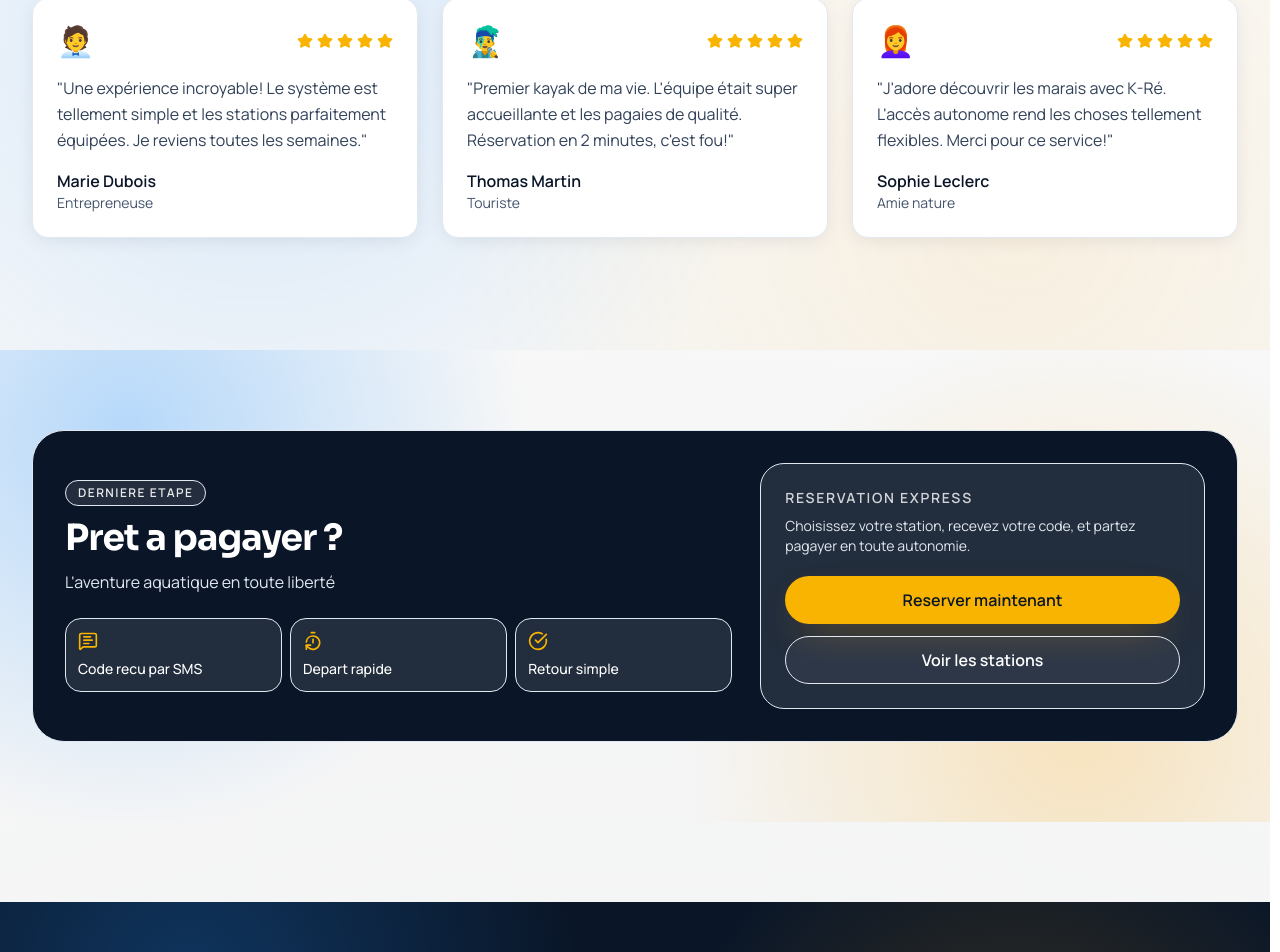
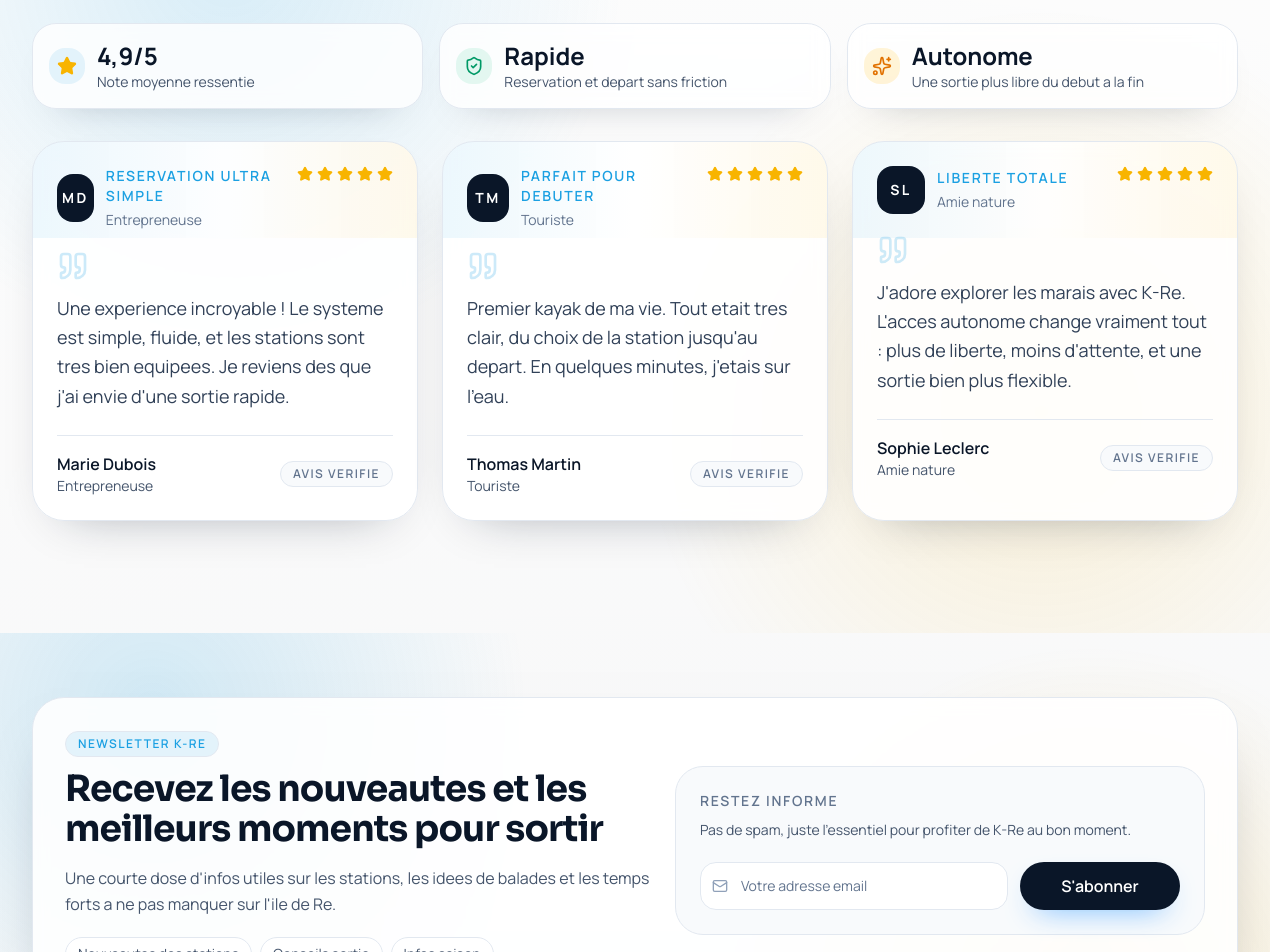
Before and after one commit to DivaEasy1/K-re, a Next.js app: page / in a window 1280 px wide. Shown: the part 5661-6613 px from the top of the page. Built offline with nearby package versions, Linux system fonts and the light colour scheme; no server answers.

Commit message:
Add Newsletter section

```diff
--- a/app/page.tsx
+++ b/app/page.tsx
@@ -59,6 +59,50 @@ export default function HomePage() {
       <StationsPreview stations={stations} />
       <ActivitiesPreview activities={activities} />
       <TestimonialsSection />
+
+      <section className="relative overflow-hidden py-12 sm:py-16">
+        <div className="pointer-events-none absolute inset-0 bg-[radial-gradient(circle_at_12%_18%,rgba(27,160,226,0.18),transparent_32%),radial-gradient(circle_at_86%_82%,rgba(248,180,0,0.16),transparent_30%)]" />
+        <div className="relative mx-auto max-w-7xl px-4 sm:px-6 lg:px-8">
+          <div className="grid gap-6 overflow-hidden rounded-4xl border border-brand-dark/10 bg-white/88 p-6 shadow-[0_26px_60px_-38px_rgba(10,22,40,0.55)] backdrop-blur sm:p-8 lg:grid-cols-[1.05fr_0.95fr] lg:items-center">
+            <div>
+              <p className="mb-3 inline-flex rounded-full border border-brand-blue/15 bg-brand-blue/10 px-3 py-1 text-xs font-semibold uppercase tracking-[0.12em] text-brand-blue">
+                Newsletter K-Re
+              </p>
+              <h2 className="section-heading font-heading text-3xl font-bold tracking-tight text-brand-dark sm:text-4xl">
+                Recevez les nouveautes et les meilleurs moments pour sortir
+              </h2>
+              <p className="mt-4 max-w-2xl text-sm leading-relaxed text-slate-600 sm:text-base">
+                Une courte dose d&apos;infos utiles sur les stations, les idees de balades et les
+                temps forts a ne pas manquer sur l&apos;ile de Re.
+              </p>
+
+              <div className="mt-5 flex flex-wrap gap-2 text-sm text-slate-600">
+                <span className="rounded-full border border-slate-200 bg-white px-3 py-1.5">
+                  Nouveautes des stations
+                </span>
+                <span className="rounded-full border border-slate-200 bg-white px-3 py-1.5">
+                  Conseils sortie
+                </span>
+                <span className="rounded-full border border-slate-200 bg-white px-3 py-1.5">
+                  Infos saison
+                </span>
+              </div>
+            </div>
+
+            <div className="rounded-[1.75rem] border border-slate-200/80 bg-slate-50/90 p-5 sm:p-6">
+              <p className="text-sm font-semibold uppercase tracking-[0.12em] text-slate-500">
+                Restez informe
+              </p>
+              <p className="mt-2 text-sm leading-relaxed text-slate-600">
+                Pas de spam, juste l&apos;essentiel pour profiter de K-Re au bon moment.
+              </p>
+              <div className="mt-5">
+                <NewsletterForm />
+              </div>
+            </div>
+          </div>
+        </div>
+      </section>
 
       <section className="relative overflow-hidden py-20">
         <div className="pointer-events-none absolute inset-0 bg-[radial-gradient(circle_at_10%_18%,rgba(30,144,255,0.3),transparent_33%),radial-gradient(circle_at_85%_80%,rgba(255,165,0,0.23),transparent_35%)]" />
--- a/components/home/NewsletterForm.tsx
+++ b/components/home/NewsletterForm.tsx
@@ -1,7 +1,8 @@
 'use client'
 
 import { useState } from 'react'
-import { Mail, Check } from 'lucide-react'
+import { Check, Mail } from 'lucide-react'
+
 import { Button } from '@/components/ui/button'
 
 export default function NewsletterForm() {
@@ -25,45 +26,45 @@ export default function NewsletterForm() {
       await new Promise((resolve) => setTimeout(resolve, 800))
 
       setStatus('success')
-      setMessage('Merci! Vérifiez votre email pour confirmer.')
+      setMessage('Merci ! Verifiez votre email pour confirmer votre inscription.')
       setEmail('')
 
       setTimeout(() => {
         setStatus('idle')
         setMessage('')
       }, 5000)
-    } catch (error) {
+    } catch {
       setStatus('error')
-      setMessage('Une erreur est survenue. Veuillez réessayer.')
+      setMessage('Une erreur est survenue. Veuillez reessayer.')
     }
   }
 
   return (
     <form onSubmit={handleSubmit} className="space-y-3">
-      <div className="relative flex gap-2">
+      <div className="relative flex flex-col gap-3 sm:flex-row">
         <div className="relative flex-1">
           <Mail className="pointer-events-none absolute left-3 top-1/2 h-4 w-4 -translate-y-1/2 text-slate-400" />
           <input
             type="email"
             value={email}
             onChange={(e) => setEmail(e.target.value)}
-            placeholder="Votre email"
-            className="h-11 w-full rounded-lg border border-slate-300 bg-white pl-10 pr-4 text-sm text-brand-dark placeholder:text-slate-500 focus-visible:outline-none focus-visible:ring-2 focus-visible:ring-brand-blue focus-visible:ring-offset-2 disabled:cursor-not-allowed disabled:opacity-50"
+            placeholder="Votre adresse email"
+            className="h-12 w-full rounded-2xl border border-slate-300/85 bg-white pl-10 pr-4 text-sm text-brand-dark placeholder:text-slate-500 focus-visible:outline-none focus-visible:ring-2 focus-visible:ring-brand-blue focus-visible:ring-offset-2 disabled:cursor-not-allowed disabled:opacity-50"
             disabled={status === 'loading'}
           />
         </div>
         <Button
           type="submit"
-          size="sm"
+          size="lg"
           disabled={status === 'loading' || status === 'success'}
-          className="px-6"
+          className="min-w-40 bg-brand-dark text-white hover:bg-slate-800"
         >
           {status === 'loading' && 'Envoi...'}
           {status === 'success' && <Check className="h-4 w-4" />}
-          {status !== 'loading' && status !== 'success' && 'S\'abonner'}
+          {status !== 'loading' && status !== 'success' && "S'abonner"}
         </Button>
       </div>
-      {message && (
+      {message ? (
         <p
           className={`text-xs font-medium ${
             status === 'success' ? 'text-emerald-600' : 'text-red-600'
@@ -71,7 +72,7 @@ export default function NewsletterForm() {
         >
           {message}
         </p>
-      )}
+      ) : null}
     </form>
   )
 }
--- a/components/home/TestimonialsSection.tsx
+++ b/components/home/TestimonialsSection.tsx
@@ -1,4 +1,4 @@
-import { Star } from 'lucide-react'
+import { Quote, ShieldCheck, Sparkles, Star } from 'lucide-react'
 
 const testimonials = [
   {
@@ -6,75 +6,134 @@ const testimonials = [
     name: 'Marie Dubois',
     role: 'Entrepreneuse',
     content:
-      'Une expérience incroyable! Le système est tellement simple et les stations parfaitement équipées. Je reviens toutes les semaines.',
+      "Une experience incroyable ! Le systeme est simple, fluide, et les stations sont tres bien equipees. Je reviens des que j'ai envie d'une sortie rapide.",
     rating: 5,
-    image: '🧑‍💼',
+    initials: 'MD',
+    highlight: 'Reservation ultra simple',
   },
   {
     id: 2,
     name: 'Thomas Martin',
     role: 'Touriste',
     content:
-      'Premier kayak de ma vie. L\'équipe était super accueillante et les pagaies de qualité. Réservation en 2 minutes, c\'est fou!',
+      "Premier kayak de ma vie. Tout etait tres clair, du choix de la station jusqu'au depart. En quelques minutes, j'etais sur l'eau.",
     rating: 5,
-    image: '👨‍🎤',
+    initials: 'TM',
+    highlight: 'Parfait pour debuter',
   },
   {
     id: 3,
     name: 'Sophie Leclerc',
     role: 'Amie nature',
     content:
-      'J\'adore découvrir les marais avec K-Ré. L\'accès autonome rend les choses tellement flexibles. Merci pour ce service!',
+      "J'adore explorer les marais avec K-Re. L'acces autonome change vraiment tout : plus de liberte, moins d'attente, et une sortie bien plus flexible.",
     rating: 5,
-    image: '👩‍🦰',
+    initials: 'SL',
+    highlight: 'Liberte totale',
   },
 ]
 
 export default function TestimonialsSection() {
   return (
     <section className="relative overflow-hidden py-20 sm:py-28">
-      <div className="pointer-events-none absolute inset-0 bg-[radial-gradient(circle_at_20%_50%,rgba(30,144,255,0.15),transparent_50%),radial-gradient(circle_at_80%_80%,rgba(255,165,0,0.1),transparent_50%)]" />
+      <div className="pointer-events-none absolute inset-0 bg-[radial-gradient(circle_at_18%_28%,rgba(27,160,226,0.16),transparent_32%),radial-gradient(circle_at_82%_76%,rgba(248,180,0,0.14),transparent_32%)]" />
 
       <div className="relative mx-auto max-w-7xl px-4 sm:px-6 lg:px-8">
-        <div className="text-center mb-16">
-          <p className="mb-3 inline-flex rounded-full bg-brand-blue/10 px-3 py-1 text-xs font-semibold uppercase tracking-[0.12em] text-brand-blue">
+        <div className="mb-12 text-center sm:mb-16">
+          <p className="mb-3 inline-flex rounded-full border border-brand-blue/15 bg-brand-blue/10 px-3 py-1 text-xs font-semibold uppercase tracking-[0.12em] text-brand-blue">
             Avis clients
           </p>
           <h2 className="section-heading font-heading text-3xl font-bold tracking-tight text-brand-dark sm:text-4xl">
             Ce qu&apos;en pensent nos pagayeurs
           </h2>
-          <p className="mt-4 max-w-2xl mx-auto text-slate-600">
-            Rejoignez des milliers de clients satisfaits qui découvrent l&apos;Île de Ré en kayak.
+          <p className="mx-auto mt-4 max-w-2xl text-slate-600">
+            Des retours simples, enthousiastes, et tres souvent les memes mots :
+            rapide, fluide, pratique.
           </p>
         </div>
 
-        <div className="grid gap-6 md:grid-cols-3">
+        <div className="mb-8 grid gap-4 sm:grid-cols-3">
+          <div className="rounded-3xl border border-white/70 bg-white/80 p-4 shadow-[0_18px_40px_-30px_rgba(10,22,40,0.35)] backdrop-blur">
+            <div className="flex items-center gap-3">
+              <div className="rounded-2xl bg-brand-blue/10 p-2 text-brand-blue">
+                <Star className="h-5 w-5 fill-brand-gold text-brand-gold" aria-hidden />
+              </div>
+              <div>
+                <p className="text-2xl font-bold text-brand-dark">4,9/5</p>
+                <p className="text-sm text-slate-600">Note moyenne ressentie</p>
+              </div>
+            </div>
+          </div>
+          <div className="rounded-3xl border border-white/70 bg-white/80 p-4 shadow-[0_18px_40px_-30px_rgba(10,22,40,0.35)] backdrop-blur">
+            <div className="flex items-center gap-3">
+              <div className="rounded-2xl bg-emerald-500/10 p-2 text-emerald-600">
+                <ShieldCheck className="h-5 w-5" aria-hidden />
+              </div>
+              <div>
+                <p className="text-2xl font-bold text-brand-dark">Rapide</p>
+                <p className="text-sm text-slate-600">Reservation et depart sans friction</p>
+              </div>
+            </div>
+          </div>
+          <div className="rounded-3xl border border-white/70 bg-white/80 p-4 shadow-[0_18px_40px_-30px_rgba(10,22,40,0.35)] backdrop-blur">
+            <div className="flex items-center gap-3">
+              <div className="rounded-2xl bg-amber-400/15 p-2 text-amber-600">
+                <Sparkles className="h-5 w-5" aria-hidden />
+              </div>
+              <div>
+                <p className="text-2xl font-bold text-brand-dark">Autonome</p>
+                <p className="text-sm text-slate-600">Une sortie plus libre du debut a la fin</p>
+              </div>
+            </div>
+          </div>
+        </div>
+
+        <div className="grid gap-6 lg:grid-cols-3">
           {testimonials.map((testimonial) => (
             <div
               key={testimonial.id}
-              className="gsap-reveal rounded-2xl border border-slate-200 bg-white p-6 shadow-[0_4px_20px_-4px_rgba(10,22,40,0.1)] hover:shadow-[0_12px_40px_-8px_rgba(10,22,40,0.15)] transition-shadow"
+              className="gsap-reveal group relative overflow-hidden rounded-[2rem] border border-white/70 bg-white/88 p-6 shadow-[0_20px_50px_-34px_rgba(10,22,40,0.45)] backdrop-blur transition-all duration-300 hover:-translate-y-1 hover:shadow-[0_26px_60px_-34px_rgba(10,22,40,0.52)]"
             >
-              <div className="flex items-center justify-between mb-4">
-                <div className="text-3xl">{testimonial.image}</div>
+              <div className="pointer-events-none absolute inset-x-0 top-0 h-24 bg-linear-to-r from-brand-blue/10 via-transparent to-brand-gold/10 opacity-80" />
+
+              <div className="relative mb-5 flex items-start justify-between gap-4">
+                <div className="flex items-center gap-3">
+                  <div className="flex h-12 w-12 items-center justify-center rounded-2xl bg-brand-dark text-sm font-bold tracking-[0.18em] text-white">
+                    {testimonial.initials}
+                  </div>
+                  <div>
+                    <p className="text-sm font-semibold uppercase tracking-[0.12em] text-brand-blue">
+                      {testimonial.highlight}
+                    </p>
+                    <p className="mt-1 text-sm text-slate-500">{testimonial.role}</p>
+                  </div>
+                </div>
                 <div className="flex gap-1">
-                  {Array(testimonial.rating)
-                    .fill(0)
-                    .map((_, i) => (
+                  {Array.from({ length: testimonial.rating }).map((_, index) => (
                     <Star
-                        key={i}
+                      key={index}
                       className="h-4 w-4 fill-brand-gold text-brand-gold"
+                      aria-hidden
                     />
                   ))}
                 </div>
               </div>
 
-              <p className="mb-4 text-slate-700 leading-relaxed">
-                &quot;{testimonial.content}&quot;
+              <div className="relative">
+                <Quote className="mb-3 h-8 w-8 text-brand-blue/22" aria-hidden />
+                <p className="text-lg leading-relaxed text-slate-700">
+                  {testimonial.content}
                 </p>
+              </div>
 
+              <div className="mt-6 flex items-center justify-between border-t border-slate-200/80 pt-4">
                 <div>
                   <p className="font-semibold text-brand-dark">{testimonial.name}</p>
                   <p className="text-sm text-slate-600">{testimonial.role}</p>
+                </div>
+                <span className="rounded-full border border-slate-200 bg-slate-50 px-3 py-1 text-xs font-semibold uppercase tracking-[0.12em] text-slate-500">
+                  Avis verifie
+                </span>
               </div>
             </div>
           ))}
```
Lines whose indentation alone changed are shown as unchanged.
